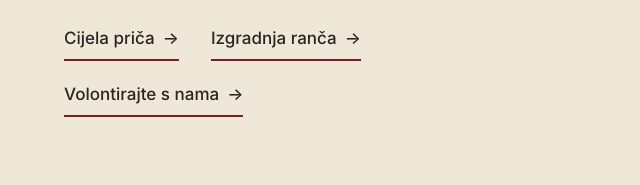
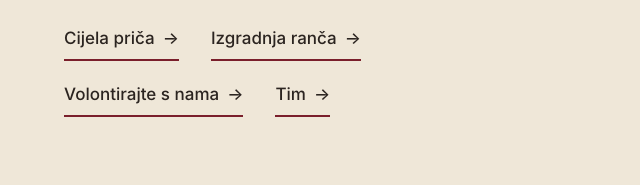
Before and after one commit to qrqic/visolis, a website with bundled scripts: page site/index.html in a window 1280 px wide. Shown: the part 6915-7100 px from the top of the page, 0-640 px from the left. Built offline with nearby package versions, Linux system fonts and the light colour scheme.

Commit message:
Add link to 'Tim' section in index.html

```diff
--- a/site/index.html
+++ b/site/index.html
@@ -294,6 +294,7 @@
             <a class="strelica" href="o-nama.html">Cijela priča</a>
             <a class="strelica" href="o-nama.html#ranc">Izgradnja ranča</a>
             <a class="strelica" href="o-nama.html#volonteri">Volontirajte s nama</a>
+            <a class="strelica" href="o-nama.html#tim">Tim</a>
           </div>
         </div>
         <div class="galerija">
```
